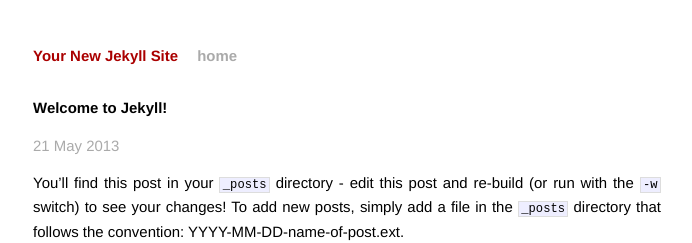
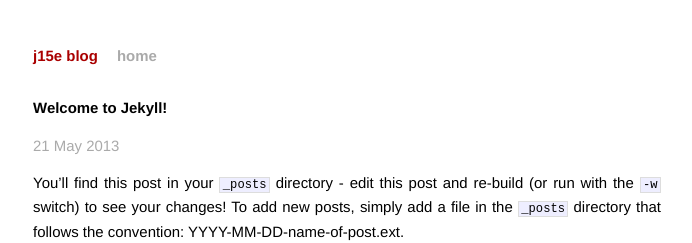
Before and after one commit to j15e/b, a Jekyll site: the page built from _posts/2013-05-21-welcome-to-jekyll.markdown, in a window 1280 px wide. Shown: the top 243 px of the page, without its empty margins (293-985 px from the left). Built offline with Jekyll 4.4.1, drawn with Linux system fonts in a browser that asks for light colours.

Commit message:
Exclude Gemfile from source

```diff
--- a/_config.yml
+++ b/_config.yml
@@ -1,2 +1,3 @@
-name: Your New Jekyll Site
-pygments: false
+name: j15e blog
+pygments: true
+exclude: [Gemfile, Gemfile.lock]
```
